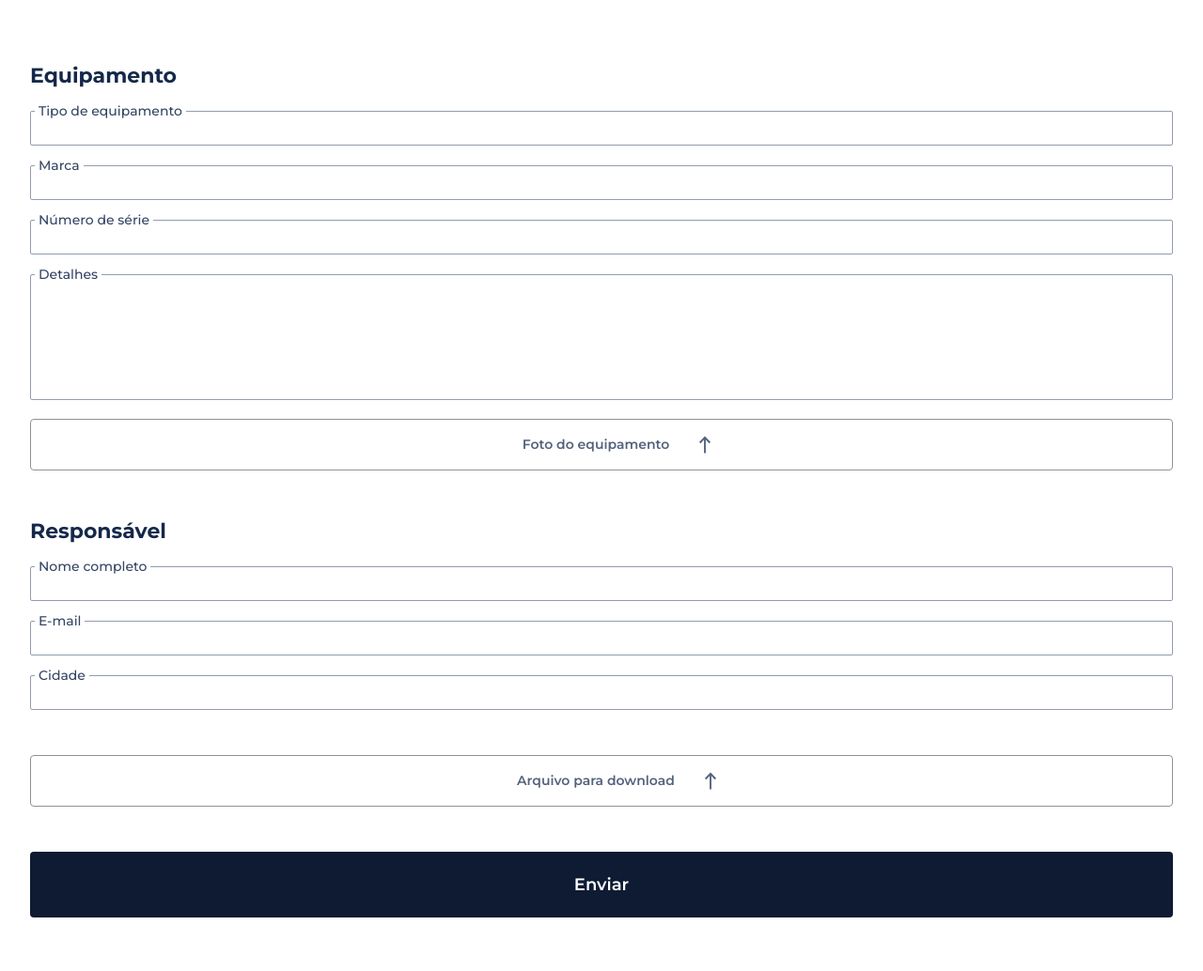
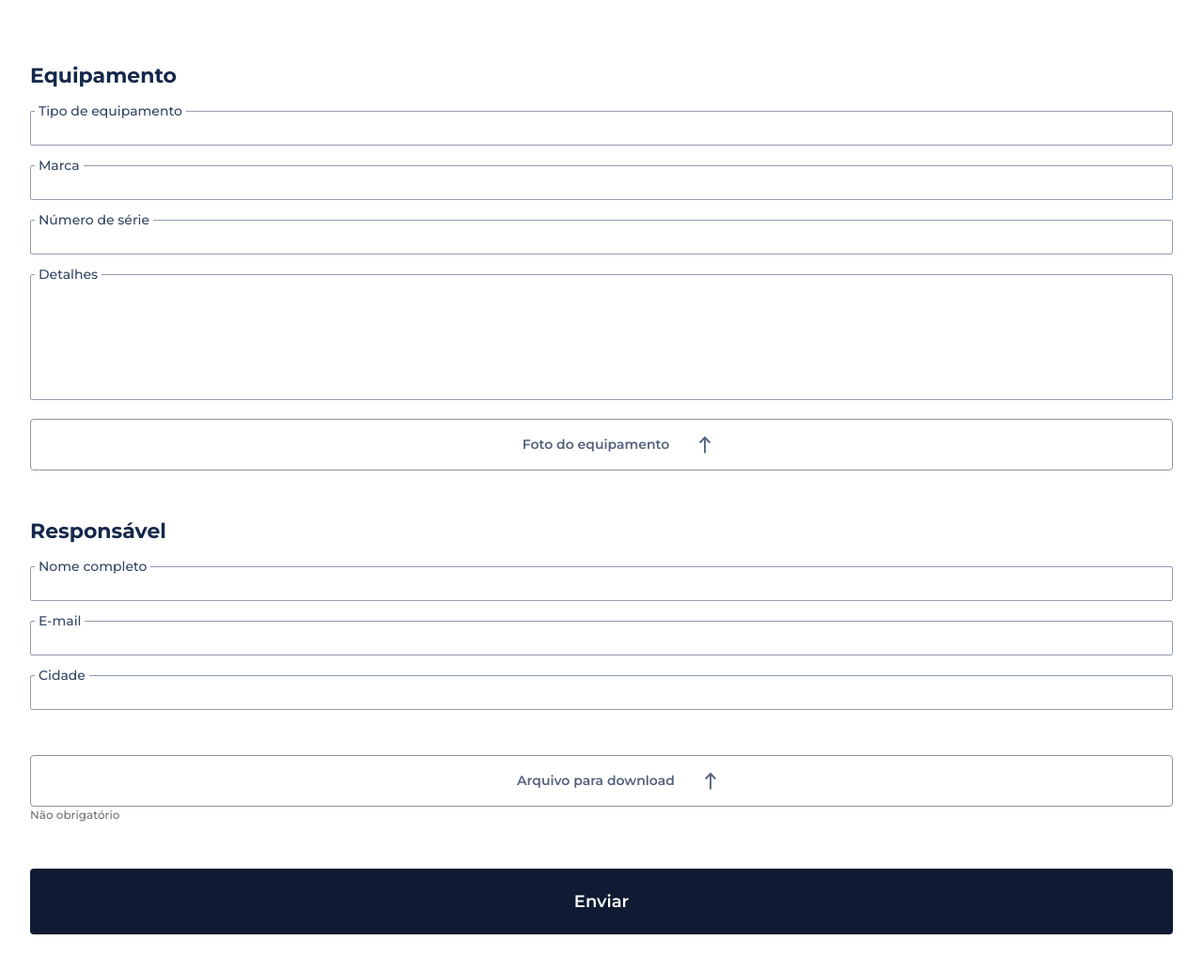
Before and after one commit to lpes-nathan/nfcPage, a plain HTML site: page addScreen/index.html in a window 1280 px wide. Shown: the whole page at 94% size. Drawn offline with Linux system fonts and the light colour scheme.

Commit message:
Label under upload file button added

```diff
--- a/addScreen/index.html
+++ b/addScreen/index.html
@@ -75,6 +75,8 @@
             <img src="img/arrow.svg" alt="flecha para cima">
             <input type="file" name="typeFile2" id="typeFile2">
         </label>
+        <p>Não obrigatório</p>
+
 
         <button type="submit" class="sendBtn">Enviar</button>
 
```
